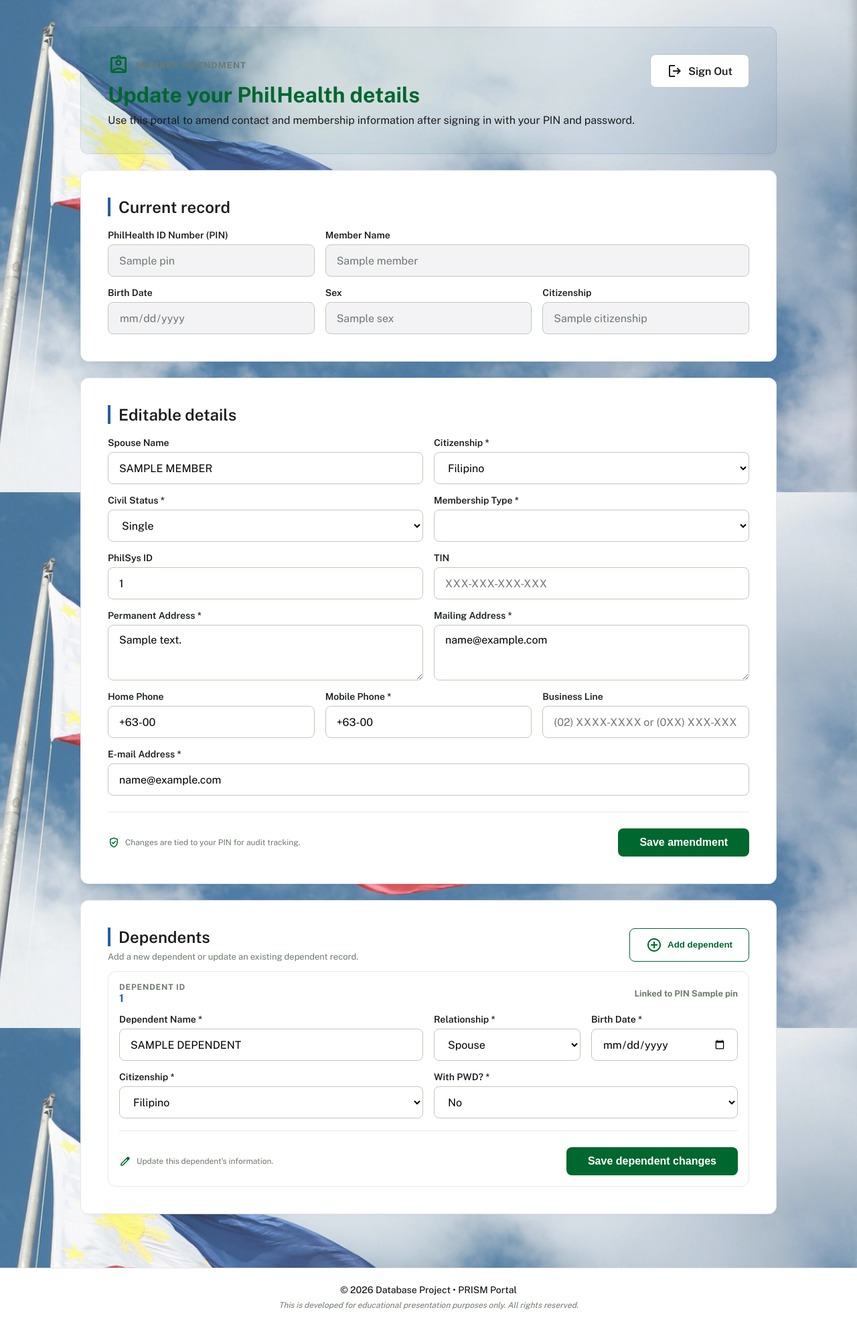
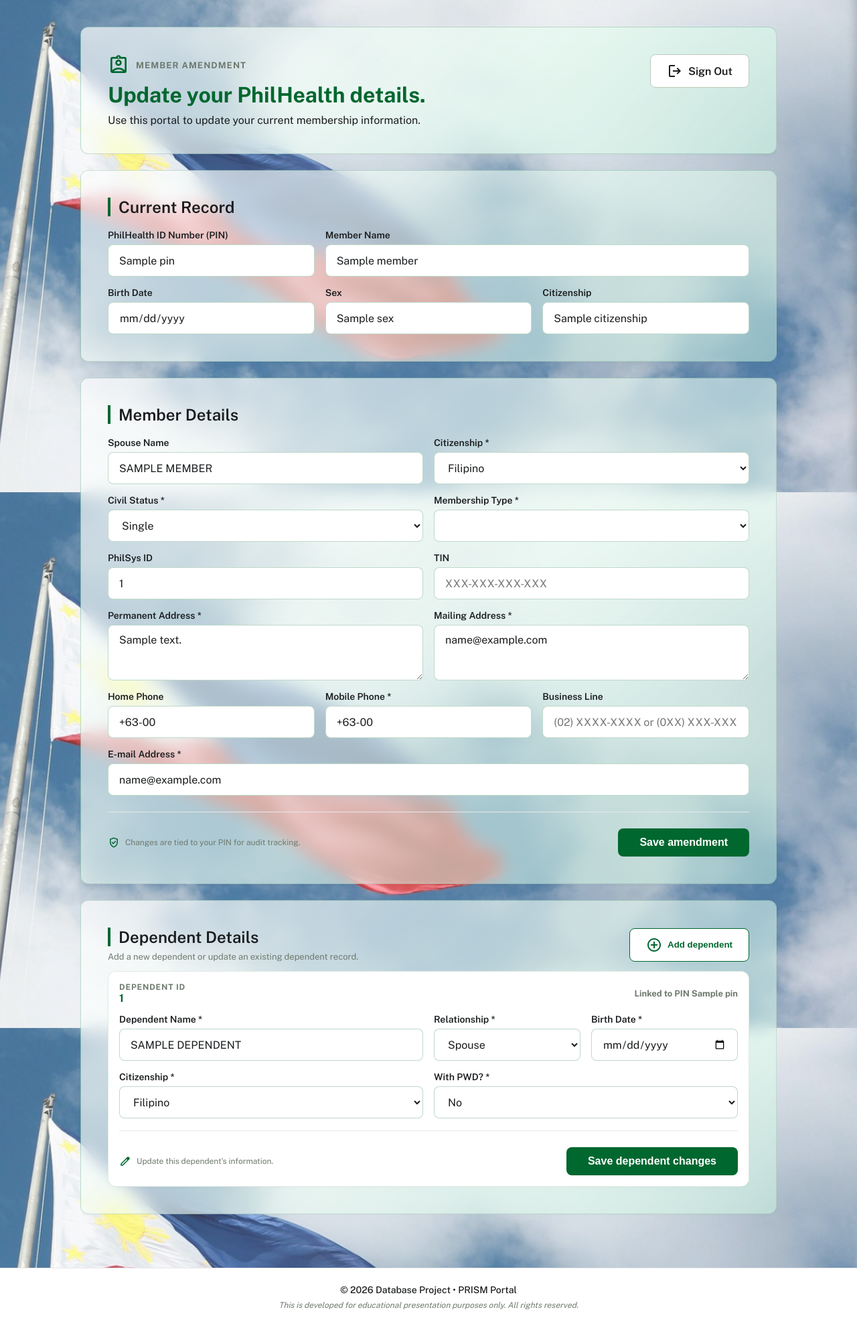
Before and after one commit to rachelannec/pmrf-im-g8, a Flask app: template templates/member_amendment.html in a window 1280 px wide. Shown: the part 65-2045 px from the top of the page at 67% size. Run offline with Flask 3, Linux system fonts and the light colour scheme; the template is opened without the code that fills it: most values are stand-ins (such as "Sample title", 1, 10 or a date in 2020); lists and menus that the app fills with data are empty.

Commit message:
updated admin and member ppage UI. added passwords to all members

```diff
--- a/app.py
+++ b/app.py
@@ -540,30 +540,40 @@
 
 @app.route("/login/member", methods=["GET", "POST"])
 def member_login():
-	init_db()
-	if session.get("member_pin"):
-		return redirect(url_for("member_amendment"))
+    init_db()
+    if session.get("member_pin"):
+        return redirect(url_for("member_amendment"))
 
-	error_message = None
-	if request.method == "POST":
-		payload = request.get_json(silent=True) or request.form
-		pin = (payload.get("PIN") or payload.get("pin") or "").strip()
-		password = (payload.get("password") or payload.get("Password") or "").strip()
+    error_message = None
+    if request.method == "POST":
+        payload = request.get_json(silent=True) or request.form
+        pin = (payload.get("PIN") or payload.get("pin") or "").strip()
+        password = (payload.get("password") or payload.get("Password") or "").strip()
 
-		if not pin or not password:
-			error_message = "Enter both your PhilHealth ID/Email and password."
-		else:
-			with get_db_connection() as conn:
-				member = conn.execute(
-					"SELECT PIN, MemberPasswordHash FROM registrant_details WHERE PIN = ? OR EmailAddress = ?",
-					(pin, pin),
-				).fetchone()
-			if member and member["MemberPasswordHash"] and check_password_hash(member["MemberPasswordHash"], password):
-				session["member_pin"] = member["PIN"]
-				return redirect(url_for("member_amendment"))
-			error_message = "Invalid PIN or password."
+        if not pin or not password:
+            error_message = "Enter both your PhilHealth ID/Email and password."
+        else:
+            with get_db_connection() as conn:
+                member = conn.execute(
+                    "SELECT PIN, MemberPasswordHash FROM registrant_details WHERE PIN = ? OR EmailAddress = ?",
+                    (pin, pin),
+                ).fetchone()
 
-	return render_template("member_login.html", error_message=error_message)
+            # --- DEBUG LINES PLACED PROPERLY RIGHT AFTER SQL FETCH ---
+            print("--- DEBUG LOGIN ---")
+            print(f"Input PIN/Email: {pin}")
+            print(f"Database Record Found: {dict(member) if member else 'NONE'}")
+            if member:
+                print(f"Stored Hash in DB: {member['MemberPasswordHash']}")
+            # --------------------------------------------------------
+
+            if member and member["MemberPasswordHash"] and check_password_hash(member["MemberPasswordHash"], password):
+                session["member_pin"] = member["PIN"]
+                return redirect(url_for("member_amendment"))
+
+            error_message = "Invalid PIN or password."
+
+    return render_template("member_login.html", error_message=error_message)
 
 
 def member_required(view_func):
--- a/templates/member_amendment.html
+++ b/templates/member_amendment.html
@@ -1,15 +1,42 @@
 {% extends "base.html" %}
 {% block content %}
+<style>
+  .form-card input.form-control,
+  .form-card select.form-control,
+  .form-card textarea.form-control,
+  #dependent-add-form input.form-control,
+  #dependent-add-form select.form-control {
+    background-color: #ffffff !important;
+    color: var(--text-main) !important;
+    opacity: 1 !important;
+    border: 1px solid rgba(0, 103, 47, 0.25) !important;
+  }
+  .form-control[readonly] {
+    background-color: #f3f4f6 !important;
+    color: var(--text-muted) !important;
+  }
+
+  /* FIXED: Forces any section title accent lines, borders, or underlines to use --primary */
+  .section-title,
+  .form-card .section-title {
+    border-color: var(--primary) !important;
+  }
+  .section-title::before,
+  .section-title::after {
+    background-color: var(--primary) !important;
+  }
+</style>
+
 <main style="padding-top: 0; max-width: 1180px;">
-  <div class="form-card" style="margin-bottom: 24px; background: linear-gradient(135deg, rgba(0, 103, 47, 0.08), rgba(37, 93, 173, 0.08)); border: 1px solid rgba(37, 93, 173, 0.15);">
+  <div class="form-card" style="margin-bottom: 24px; background: linear-gradient(135deg, rgba(255, 255, 255, 0.7) 0%, rgba(209, 250, 229, 0.6) 100%); border: 1px solid rgba(0, 103, 47, 0.2); backdrop-filter: blur(12px); -webkit-backdrop-filter: blur(12px);">
     <div style="display: flex; justify-content: space-between; gap: 16px; flex-wrap: wrap; align-items: flex-start;">
       <div>
         <div style="display: flex; align-items: center; gap: 10px; margin-bottom: 10px;">
           <span class="material-symbols-outlined" style="color: var(--primary); font-size: 32px;">assignment_ind</span>
           <span style="font-size: 13px; text-transform: uppercase; letter-spacing: 1px; color: var(--text-muted); font-weight: 700;">Member Amendment</span>
         </div>
-        <h1 style="margin-bottom: 10px; color: var(--primary);">Update your PhilHealth details</h1>
-        <p style="max-width: 840px; margin: 0; color: var(--text-main);">Use this portal to amend contact and membership information after signing in with your PIN and password.</p>
+        <h1 style="margin-bottom: 10px; color: var(--primary);">Update your PhilHealth details.</h1>
+        <p style="max-width: 840px; margin: 0; color: var(--text-main);">Use this portal to update your current membership information.</p>
       </div>
       <div style="display: flex; gap: 12px; flex-wrap: wrap; align-items: center;">
         <a href="/member/logout" class="btn-draft" style="text-decoration: none; display: inline-flex; align-items: center; gap: 8px;">
@@ -20,13 +47,13 @@
   </div>
 
   {% if message %}
-  <div class="alert alert-{{ message_type }}" style="margin-bottom: 20px;">
-    <span class="material-symbols-outlined">{{ 'check_circle' if message_type != 'error' else 'error' }}</span> {{ message }}
+  <div class="alert alert-{{ message_type }}" style="margin-bottom: 20px; background: linear-gradient(135deg, rgba(255, 255, 255, 0.75) 0%, rgba(237, 248, 242, 0.65) 100%); border: 1px solid rgba(0, 103, 47, 0.25); backdrop-filter: blur(10px); -webkit-backdrop-filter: blur(10px); color: var(--primary); font-weight: 500;">
+    <span class="material-symbols-outlined" style="color: var(--primary);">{{ 'check_circle' if message_type != 'error' else 'error' }}</span> {{ message }}
   </div>
   {% endif %}
 
-  <section class="form-card" style="margin-bottom: 24px;">
-    <h2 class="section-title" style="margin-top: 0;">Current record</h2>
+  <section class="form-card" style="margin-bottom: 24px; background: linear-gradient(135deg, rgba(255, 255, 255, 0.7) 0%, rgba(209, 250, 229, 0.5) 100%); border: 1px solid rgba(0, 103, 47, 0.18); backdrop-filter: blur(12px); -webkit-backdrop-filter: blur(12px);">
+    <h2 class="section-title" style="margin-top: 0;">Current Record</h2>
     <div class="grid">
       <div class="col-4 form-group">
         <label>PhilHealth ID Number (PIN)</label>
@@ -51,8 +78,8 @@
     </div>
   </section>
 
-  <section class="form-card">
-    <h2 class="section-title" style="margin-top: 0;">Editable details</h2>
+  <section class="form-card" style="background: linear-gradient(135deg, rgba(255, 255, 255, 0.7) 0%, rgba(209, 250, 229, 0.5) 100%); border: 1px solid rgba(0, 103, 47, 0.18); backdrop-filter: blur(12px); -webkit-backdrop-filter: blur(12px);">
+    <h2 class="section-title" style="margin-top: 0;">Member Details</h2>
     <form method="post" action="/member/amendment">
       <div class="grid">
         <div class="col-6 form-group">
@@ -82,16 +109,21 @@
           <select name="MemberTypeID" class="form-control" required>
             <optgroup label="Direct Contributor">
               {% for item in member_types %}
-                {% if item.MemberTypeID.startswith('D') or item.MemberTypeID.startswith('d') %}
-                  <option value="{{ item.MemberTypeID }}" {% if member.MemberTypeID == item.MemberTypeID %}selected{% endif %}>{{ item.MemberType }}</option>
+                {% set m_id = item['MemberTypeID']|string %}
+                {% if m_id[0] == 'D' or m_id[0] == 'd' %}
+                  <option value="{{ item['MemberTypeID'] }}" {% if member.MemberTypeID == item['MemberTypeID'] %}selected{% endif %}>
+                    {{ item['MemberType'] }}
+                  </option>
                 {% endif %}
               {% endfor %}
             </optgroup>
-
             <optgroup label="Indirect Contributor">
               {% for item in member_types %}
-                {% if item.MemberTypeID.startswith('I') or item.MemberTypeID.startswith('i') %}
-                  <option value="{{ item.MemberTypeID }}" {% if member.MemberTypeID == item.MemberTypeID %}selected{% endif %}>{{ item.MemberType }}</option>
+                {% set m_id = item['MemberTypeID']|string %}
+                {% if m_id[0] == 'I' or m_id[0] == 'i' %}
+                  <option value="{{ item['MemberTypeID'] }}" {% if member.MemberTypeID == item['MemberTypeID'] %}selected{% endif %}>
+                    {{ item['MemberType'] }}
+                  </option>
                 {% endif %}
               {% endfor %}
             </optgroup>
@@ -141,19 +173,19 @@
     </form>
   </section>
 
-  <section class="form-card" style="margin-top: 24px;">
+  <section class="form-card" style="margin-top: 24px; background: linear-gradient(135deg, rgba(255, 255, 255, 0.7) 0%, rgba(209, 250, 229, 0.5) 100%); border: 1px solid rgba(0, 103, 47, 0.18); backdrop-filter: blur(12px); -webkit-backdrop-filter: blur(12px);">
     <div style="display: flex; justify-content: space-between; gap: 12px; flex-wrap: wrap; align-items: center; margin-bottom: 14px;">
       <div>
-        <h2 class="section-title" style="margin-top: 0; margin-bottom: 8px;">Dependents</h2>
+        <h2 class="section-title" style="margin-top: 0; margin-bottom: 8px;">Dependent Details</h2>
         <p style="margin: 0; color: var(--text-muted); font-size: 13px;">Add a new dependent or update an existing dependent record.</p>
       </div>
-      <button type="button" id="toggle-dependent-form" class="btn-draft" style="display: inline-flex; align-items: center; gap: 8px; border-color: var(--primary); color: var(--primary);">
+      <button type="button" id="toggle-dependent-form" class="btn-draft" style="display: inline-flex; align-items: center; gap: 8px; border-color: var(--primary); color: var(--primary); background-color: #ffffff;">
         <span class="material-symbols-outlined">add_circle</span>
         Add dependent
       </button>
     </div>
 
-    <form method="post" action="/member/amendment" id="dependent-add-form" style="display: none; margin-bottom: 20px; border: 1px solid rgba(0, 103, 47, 0.16); border-radius: 12px; padding: 16px; background: rgba(0, 103, 47, 0.03);">
+    <form method="post" action="/member/amendment" id="dependent-add-form" style="display: none; margin-bottom: 20px; border: 1px solid rgba(0, 103, 47, 0.25); border-radius: 12px; padding: 16px; background: linear-gradient(135deg, rgba(255, 255, 255, 0.8) 0%, rgba(209, 250, 229, 0.6) 100%); backdrop-filter: blur(8px); -webkit-backdrop-filter: blur(8px);">
       <input type="hidden" name="DependentAction" value="add">
       <div class="grid">
         <div class="col-6 form-group">
@@ -200,11 +232,10 @@
 
     <div style="display: grid; gap: 14px;">
       {% for dependent in dependents %}
-      <article style="border: 1px solid var(--border-light); border-radius: 12px; padding: 16px; background: var(--surface);">
-        <div style="display: flex; justify-content: space-between; gap: 12px; flex-wrap: wrap; align-items: center; margin-bottom: 14px;">
+      <article style="border: 1px solid rgba(0, 103, 47, 0.12); border-radius: 12px; padding: 16px; background: #ffffff !important; box-shadow: 0 2px 4px rgba(0, 0, 0, 0.02);">        <div style="display: flex; justify-content: space-between; gap: 12px; flex-wrap: wrap; align-items: center; margin-bottom: 14px;">
           <div>
             <div style="font-size: 12px; color: var(--text-muted); font-weight: 700; text-transform: uppercase; letter-spacing: 0.8px;">Dependent ID</div>
-            <div style="font-size: 16px; font-weight: 700; color: var(--secondary);">{{ dependent.DependentID }}</div>
+            <div style="font-size: 16px; font-weight: 700; color: var(--primary);">{{ dependent.DependentID }}</div>
           </div>
           <div style="font-size: 13px; color: var(--text-muted); font-weight: 700;">Linked to PIN {{ dependent.PIN }}</div>
         </div>
@@ -255,13 +286,14 @@
         </form>
       </article>
       {% else %}
-      <div style="text-align: center; color: var(--text-muted); padding: 18px 0; border: 1px dashed var(--border-light); border-radius: 12px; background: rgba(0, 0, 0, 0.015);">
+      <div style="text-align: center; color: var(--text-muted); padding: 18px 0; border: 1px dashed var(--border-light); border-radius: 12px; background: rgba(255, 255, 255, 0.4);">
         No dependents on file yet.
       </div>
       {% endfor %}
     </div>
   </section>
 </main>
+
 <script>
 document.addEventListener('DOMContentLoaded', function() {
   function restrictDependentDates() {
@@ -272,7 +304,6 @@
   }
 
   bindNameFormatter('input.dependent-uppercase, input[name="DependentName"], input[name="SpouseName"]');
-
   bindFormatter('#philsys_id', formatPhilsysId);
   bindFormatter('#tin_id', formatTin);
   bindFormatter('#mobile_phone, #home_phone', formatMobileNumber);
@@ -296,9 +327,7 @@
     if (form.getAttribute('action') !== '/member/amendment') {
       return;
     }
-
     const dependentAction = (form.querySelector('input[name="DependentAction"]') || {}).value || '';
-
     form.addEventListener('submit', (event) => {
       if (dependentAction) {
         if (!validateChildAge(form)) {
```
Also changed, not shown: seed.py (+49 -13 lines), philhealth.db.
